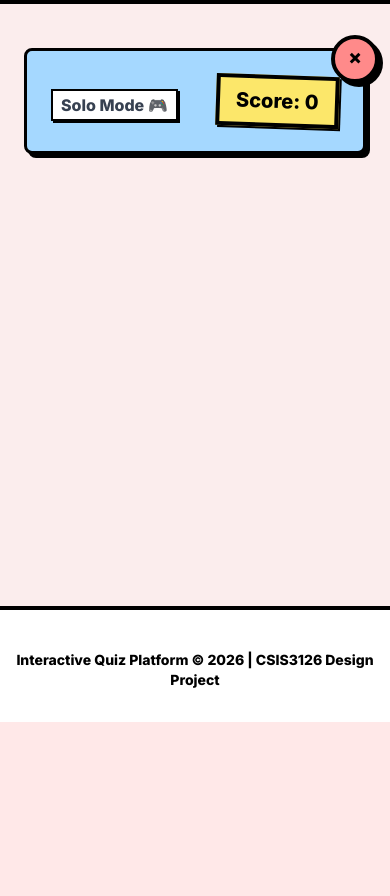
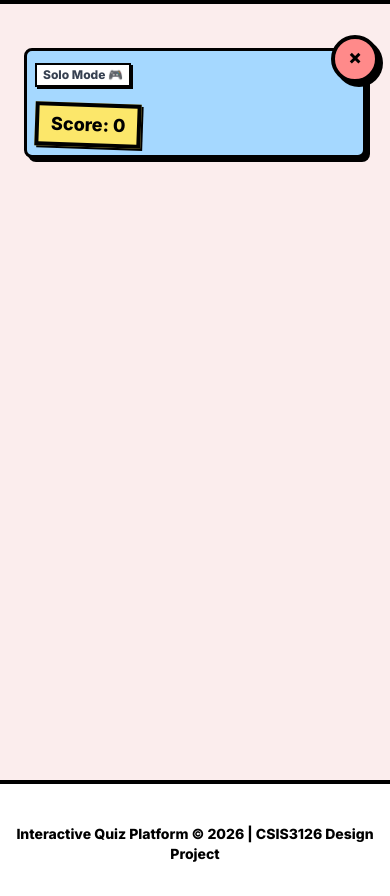
Before and after one commit to EnovWayoi/CSIS3126_Wayoi, a Flask app: template src/templates/solo_game.html in a window 390 px wide. Shown: the part 122-1018 px from the top of the page. Before the commit the page ends 844 px from the top, so only its background shows below. Run offline with Flask 3, Linux system fonts and the light colour scheme; the template is opened without the code that fills it, so the values that code supplies are empty; some libraries are stand-ins or nearby versions.

Commit message:
ui(solo-game): enhance responsive layout, centering, and fix fill-blank feedback

```diff
--- a/src/templates/solo_game.html
+++ b/src/templates/solo_game.html
@@ -3,19 +3,22 @@
 {% block title %}Solo Mode: {{ quiz.title }}{% endblock %}
 
 {% block content %}
-<div class="max-w-4xl mx-auto mb-20" id="game-app">
+<div class="max-w-4xl mx-auto w-full flex flex-col flex-1 pb-1 sm:pb-4 min-h-0" style="height: calc(100dvh - 160px);"
+    id="game-app">
     <!-- Header Area -->
-    <div class="bg-neo-blue neo-card p-6 mb-8 flex justify-between items-center relative">
-        <div class="flex flex-col">
-            <h1 class="text-3xl font-black truncate max-w-lg" title="{{ quiz.title }}">{{ quiz.title }}</h1>
+    <div
+        class="bg-neo-blue neo-card p-2 sm:p-3 md:p-6 mb-2 sm:mb-4 shrink-0 flex flex-col md:flex-row justify-between items-start md:items-center relative gap-2 md:gap-0">
+        <div class="flex flex-col w-full pr-6 md:pr-4 min-w-0">
+            <h1 class="text-xl sm:text-2xl md:text-3xl font-black break-words" title="{{ quiz.title }}">{{ quiz.title }}
+            </h1>
             <span
-                class="font-bold text-gray-700 bg-white border-2 border-black px-2 py-0.5 mt-2 self-start shadow-neo-sm">Solo
+                class="font-bold text-gray-700 bg-white border-2 border-black px-1.5 py-0.5 mt-1 sm:mt-2 self-start shadow-neo-sm text-xs sm:text-base">Solo
                 Mode 🎮</span>
         </div>
 
-        <div class="flex gap-4 font-black text-xl">
+        <div class="flex gap-4 font-black text-lg sm:text-xl shrink-0 mt-2 md:mt-0">
             <div id="score-display"
-                class="bg-neo-yellow border-4 border-black px-4 py-2 shadow-neo-sm transform rotate-2">
+                class="bg-neo-yellow border-4 border-black px-3 py-1 sm:px-4 sm:py-2 shadow-neo-sm transform rotate-2 whitespace-nowrap">
                 Score: 0
             </div>
         </div>
@@ -27,36 +30,45 @@
     </div>
 
     <!-- Active Game Container -->
-    <div id="question-container" class="hidden">
-        <div class="bg-white neo-card p-4 md:p-8 flex flex-col relative min-h-[60vh] md:min-h-[500px] h-auto">
+    <div id="question-container" class="hidden flex-col flex-1 min-h-0">
+        <div class="bg-white neo-card p-3 sm:p-4 md:p-8 flex flex-col relative flex-1 min-h-0">
             <!-- Timer Bar -->
-            <div class="absolute top-0 left-0 w-full h-3 bg-gray-200 border-b-4 border-black border-dashed">
+            <div class="absolute top-0 left-0 w-full h-2 sm:h-3 bg-gray-200 border-b-4 border-black border-dashed">
                 <div id="timer-bar" class="h-full bg-neo-red w-full transition-all ease-linear"></div>
             </div>
 
-            <div class="mt-4 flex justify-between items-center mb-6 font-bold text-gray-500 text-lg">
+            <div
+                class="mt-3 sm:mt-4 flex justify-between items-center mb-3 sm:mb-6 font-bold text-gray-500 text-sm sm:text-lg shrink-0">
                 <span id="question-counter">Question 1/X</span>
-                <span id="timer-text" class="text-black bg-neo-pink px-3 py-1 border-2 border-black shadow-neo-sm"><span
+                <span id="timer-text"
+                    class="text-black bg-neo-pink px-2 py-0.5 sm:px-3 sm:py-1 border-2 border-black shadow-neo-sm"><span
                         id="time-left">0</span>s</span>
             </div>
 
-            <h2 id="question-text" class="text-3xl md:text-5xl font-black mb-8 leading-tight">Question Text</h2>
+            <div class="flex flex-col flex-1 justify-center items-center w-full min-h-0 max-h-full">
+                <div class="w-full flex-1 flex items-center justify-center min-h-0 overflow-y-auto mb-3 sm:mb-6">
+                    <h2 id="question-text"
+                        class="text-xl sm:text-3xl md:text-5xl font-black w-full text-center break-words pb-1">Question
+                        Text</h2>
+                </div>
 
-            <!-- Options Area -->
-            <div id="options-area" class="grid grid-cols-1 md:grid-cols-2 gap-4 mt-auto">
-                <!-- Buttons injected via JS -->
+                <!-- Options Area -->
+                <div id="options-area" class="grid grid-cols-2 md:grid-cols-2 gap-2 sm:gap-4 w-full shrink-0">
+                    <!-- Buttons injected via JS -->
+                </div>
             </div>
         </div>
 
         <!-- Next Button Container -->
-        <div id="next-button-container" class="mt-6 text-right hidden">
-            <button id="next-button" class="neo-btn bg-neo-green text-2xl px-12 py-4">Next &rarr;</button>
+        <div id="next-button-container" class="mt-4 text-center hidden shrink-0">
+            <button id="next-button" class="neo-btn bg-neo-green text-xl md:text-2xl px-12 py-3 w-full md:w-auto">Next
+                &rarr;</button>
         </div>
     </div>
 
     <!-- Results Container -->
-    <div id="results-container" class="hidden mt-12 text-center">
-        <div class="bg-neo-pink neo-card p-12 max-w-2xl mx-auto">
+    <div id="results-container" class="hidden flex-col flex-1 mt-4 text-center justify-center">
+        <div class="bg-neo-pink neo-card p-8 md:p-12 max-w-2xl mx-auto w-full">
             <h2 class="text-6xl font-black mb-4 tracking-tighter title-skew">Game Over!</h2>
             <div class="text-2xl font-bold mb-8 text-gray-800">Your Final Score</div>
 
@@ -172,17 +184,14 @@
     const finalScore = document.getElementById('final-score');
 
     function startGame() {
-        if (questions.length === 0) {
-            alert("This quiz has no questions! Add some before playing.");
-            window.location.href = "{{ url_for('view_quiz', quiz_id=quiz.quiz_id) }}";
-            return;
-        }
         currentQuestionIndex = 0;
         score = 0;
         maxPossibleScore = questions.reduce((sum, q) => sum + q.points, 0);
         updateScore(0);
         rContainer.classList.add('hidden');
+        rContainer.classList.remove('flex');
         qContainer.classList.remove('hidden');
+        qContainer.classList.add('flex');
         loadQuestion();
     }
 
@@ -199,9 +208,9 @@
 
         if (q.type === 'fill_blank') {
             optionsArea.innerHTML = `
-                <div class="col-span-full">
-                    <input type="text" id="fill-blank-input" class="neo-input bg-white w-full text-2xl py-4" placeholder="Type your answer here..." autocomplete="off">
-                    <button id="submit-answer-btn" class="neo-btn bg-black text-white mt-4 text-xl px-8 py-3 w-full">Submit</button>
+                <div class="col-span-2 md:col-span-2" id="fill-blank-container">
+                    <input type="text" id="fill-blank-input" class="neo-input bg-white w-full text-base sm:text-2xl py-2 sm:py-4" placeholder="Type answer..." autocomplete="off">
+                    <button id="submit-answer-btn" class="neo-btn bg-black text-white mt-4 text-base sm:text-xl px-4 sm:px-8 py-2 sm:py-3 w-full">Submit</button>
                 </div>
             `;
             document.getElementById('submit-answer-btn').addEventListener('click', () => {
@@ -224,10 +233,10 @@
             keys.forEach((key, index) => {
                 if (q.options[key]) {
                     const btn = document.createElement('button');
-                    btn.className = `option-btn neo-card ${colors[index]} p-4 md:p-6 text-xl md:text-2xl font-bold flex items-center text-left min-h-[80px] hover:brightness-95 w-full leading-tight`;
+                    btn.className = `option-btn neo-card ${colors[index]} p-1 sm:p-4 md:p-6 text-xs sm:text-xl md:text-2xl font-bold flex flex-col sm:flex-row items-center sm:items-center text-center sm:text-left min-h-0 sm:min-h-[60px] md:min-h-[80px] hover:brightness-95 w-full leading-tight shrink-0 gap-1 sm:gap-0`;
                     // Add prefix unless true/false
-                    const prefix = q.type === 'true_false' ? '' : `<span class="mr-3 bg-white border-2 border-black rounded px-2 py-1 shadow-neo-sm shrink-0 flex items-center justify-center">${key}</span>`;
-                    btn.innerHTML = `${prefix}<span class="flex-1 break-words">${q.options[key]}</span>`;
+                    const prefix = q.type === 'true_false' ? '' : `<span class="sm:mr-3 bg-white border-2 border-black rounded px-1 py-0.5 sm:px-2 sm:py-1 shadow-neo-sm shrink-0 flex items-center justify-center">${key}</span>`;
+                    btn.innerHTML = `${prefix}<span class="flex-1 break-words min-w-0">${q.options[key]}</span>`;
                     btn.dataset.key = key;
                     btn.addEventListener('click', () => submitAnswer(key));
                     optionsArea.appendChild(btn);
@@ -300,7 +309,7 @@
                 const corr = document.createElement('div');
                 corr.className = 'mt-4 text-xl font-bold bg-white border-4 border-black p-4 text-center text-green-700 shadow-neo';
                 corr.innerHTML = `Correct answer: ${correctAnswer}`;
-                optionsArea.querySelector('.col-span-full').appendChild(corr);
+                document.getElementById('fill-blank-container').appendChild(corr);
             }
         } else {
             const btns = document.querySelectorAll('.option-btn');
@@ -333,7 +342,9 @@
 
     function endGame() {
         qContainer.classList.add('hidden');
+        qContainer.classList.remove('flex');
         rContainer.classList.remove('hidden');
+        rContainer.classList.add('flex');
 
         // Display max score and feedback
         document.getElementById('max-score').innerText = maxPossibleScore;
```
